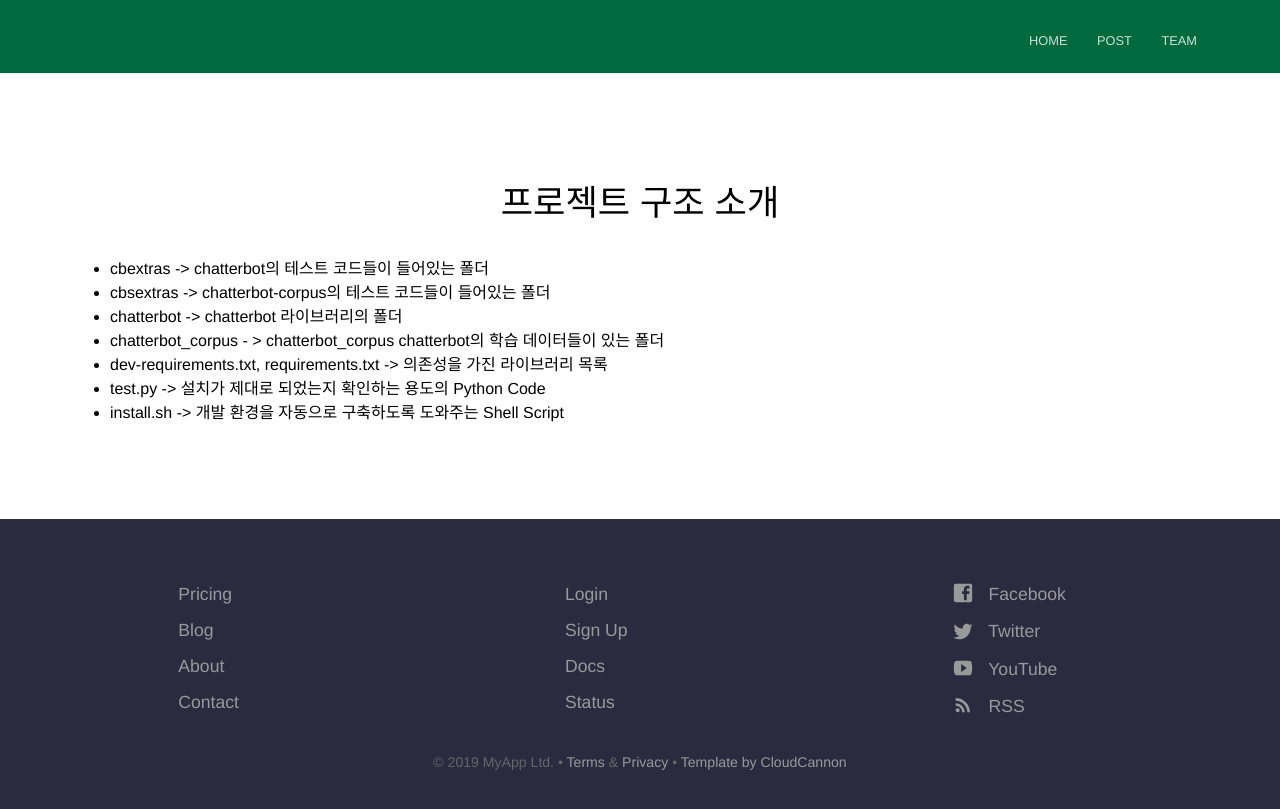
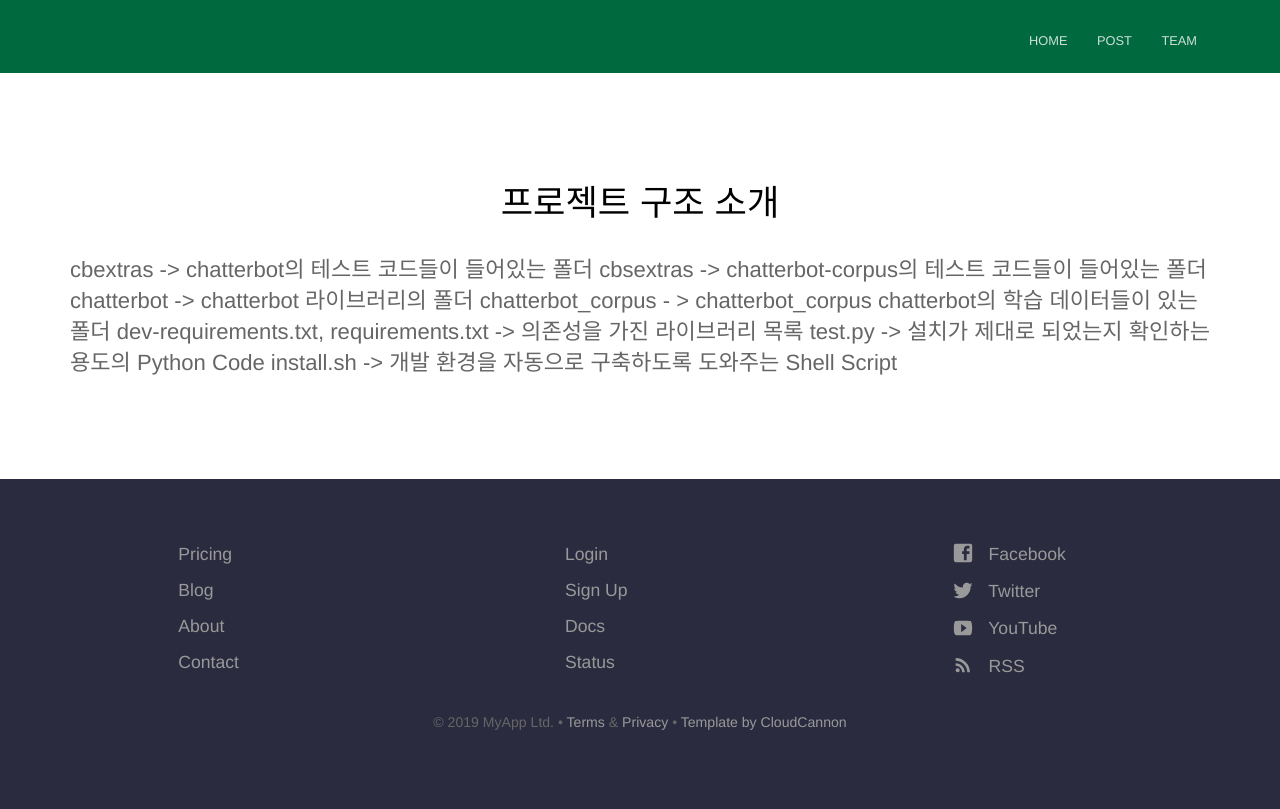
Before and after one commit to 19-1-skku-oss/2019-1-OSS-L3, a Jekyll site: the page built from _posts/2019-05-28-프로젝트-구조.md, in a window 1280 px wide. Shown: the top 809 px of the page. Built offline with Jekyll 4.4.1, drawn with Linux system fonts in a browser that asks for light colours.

Commit message:
[EDIT] 수정

```diff
--- a/_posts/2019-05-28-프로젝트-구조.md
+++ b/_posts/2019-05-28-프로젝트-구조.md
@@ -4,10 +4,10 @@ categories:
 author_staff_member: 1minjae
 date: 2019-05-28
 ---
-* cbextras ->  chatterbot의 테스트 코드들이 들어있는 폴더
-* cbsextras -> chatterbot-corpus의 테스트 코드들이 들어있는 폴더
-* chatterbot -> chatterbot 라이브러리의 폴더
-* chatterbot_corpus - > chatterbot_corpus chatterbot의 학습 데이터들이 있는 폴더
-* dev-requirements.txt, requirements.txt -> 의존성을 가진 라이브러리 목록
-* test.py -> 설치가 제대로 되었는지 확인하는 용도의 Python Code
-* install.sh -> 개발 환경을 자동으로 구축하도록 도와주는 Shell Script
+cbextras ->  chatterbot의 테스트 코드들이 들어있는 폴더
+cbsextras -> chatterbot-corpus의 테스트 코드들이 들어있는 폴더
+chatterbot -> chatterbot 라이브러리의 폴더
+chatterbot_corpus - > chatterbot_corpus chatterbot의 학습 데이터들이 있는 폴더
+dev-requirements.txt, requirements.txt -> 의존성을 가진 라이브러리 목록
+test.py -> 설치가 제대로 되었는지 확인하는 용도의 Python Code
+install.sh -> 개발 환경을 자동으로 구축하도록 도와주는 Shell Script
```
